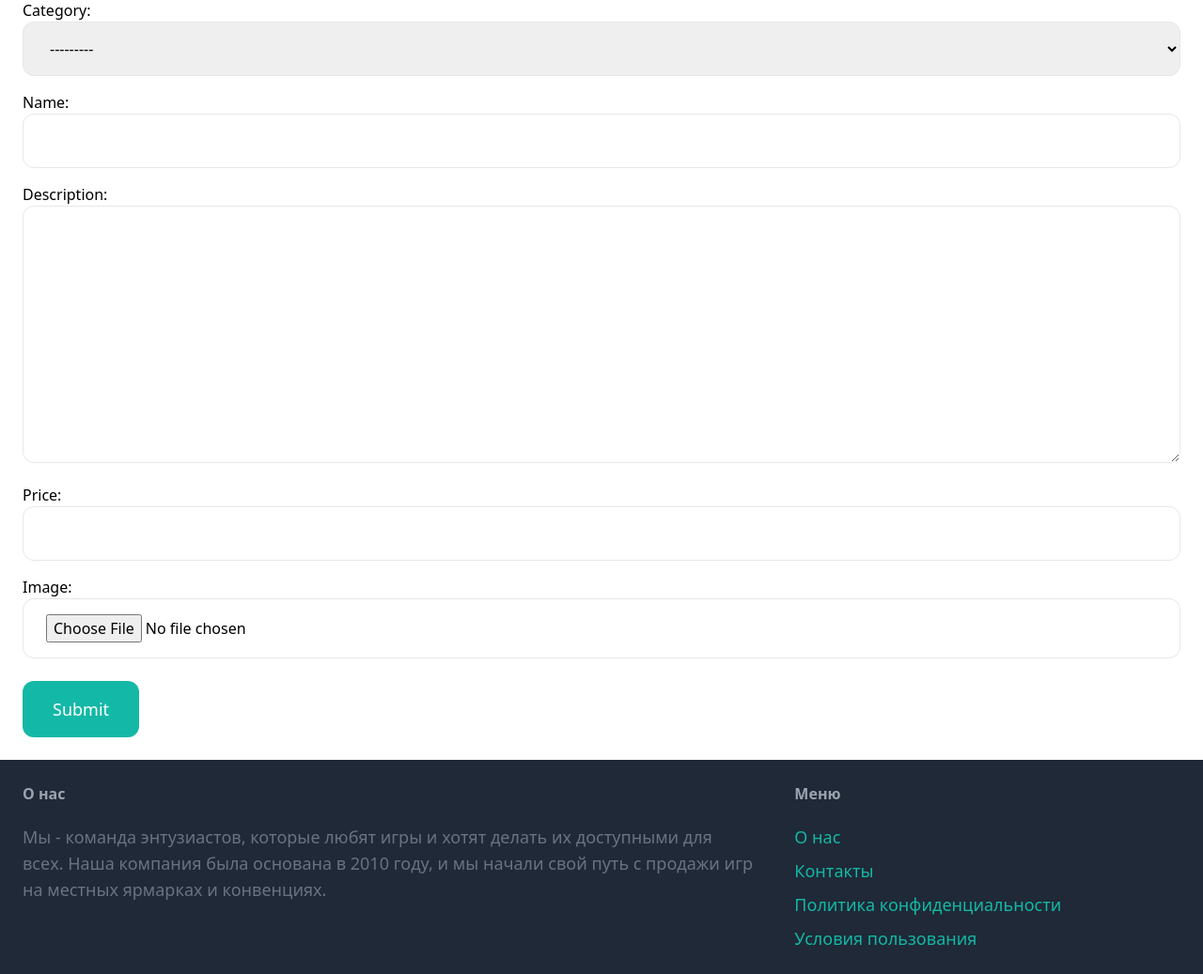
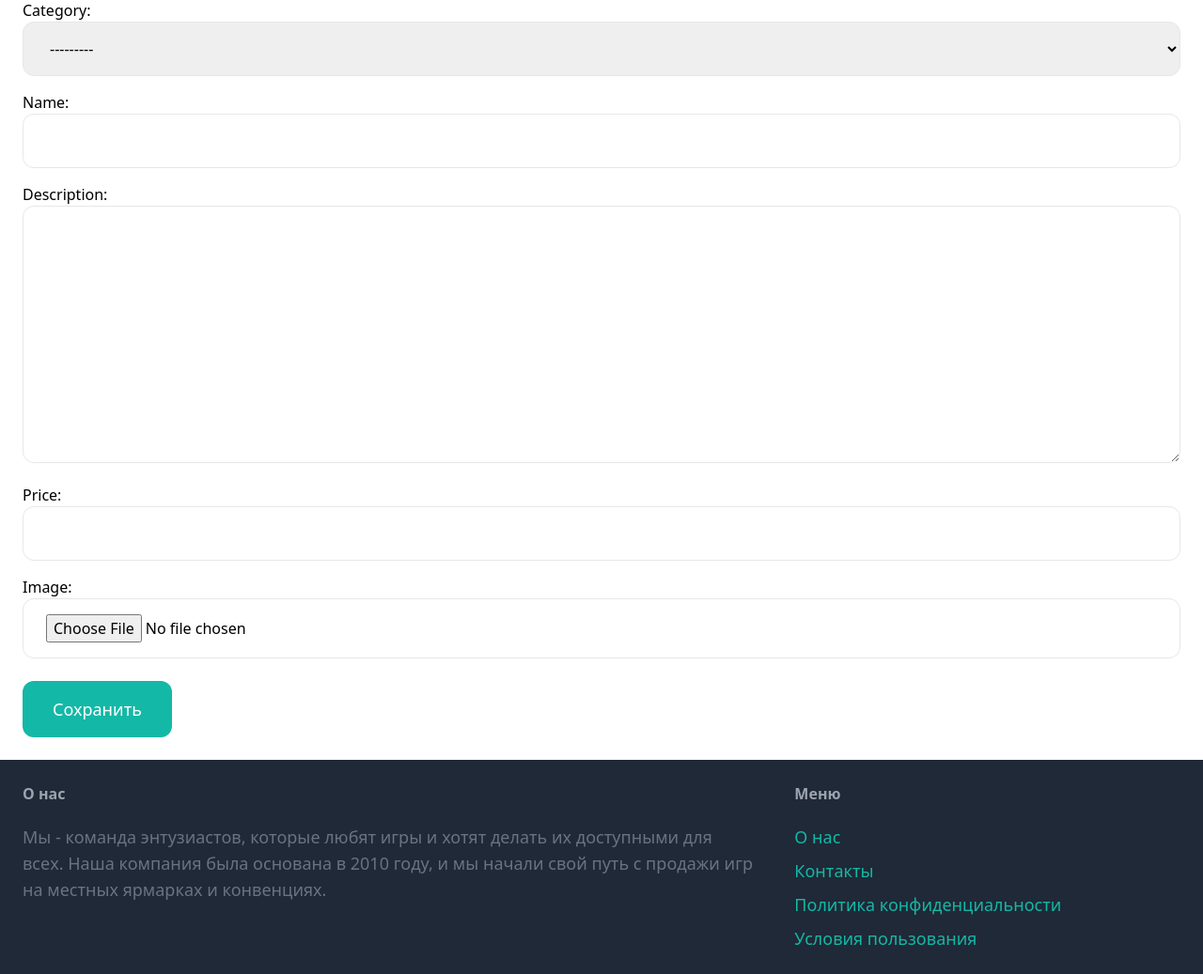
Before and after one commit to Inactive0/gshop-main, a Django app: page /items/new/ in a window 1280 px wide. Shown: the part 162-1199 px from the top of the page at 94% size. Run offline with Django 4.2, Linux system fonts and the light colour scheme; the visitor is signed in with stand-in values (Sample User, id 1); data that the repository does not hold is empty; some libraries are stand-ins or nearby versions.

Commit message:
Некоторые изменения

```diff
--- a/item/templates/item/form.html
+++ b/item/templates/item/form.html
@@ -22,6 +22,6 @@
         </div>
     {% endif %}
 
-    <button class="mt-6 py-4 px-8 text-lg bg-teal-500 hover:bg-teal-700 rounded-xl text-white">Submit</button>
+    <button class="mt-6 py-4 px-8 text-lg bg-teal-500 hover:bg-teal-700 rounded-xl text-white">Сохранить</button>
 </form>
 {% endblock %}
--- a/item/templates/item/items.html
+++ b/item/templates/item/items.html
@@ -1,6 +1,6 @@
 {% extends 'core/base.html' %}
 
-{% block title %}Items{% endblock %}
+{% block title %}Товар{% endblock %}
 
 {% block content %}
     <div class="pb-6 grid grid-cols-4 gap-4 bg-gray-100">
```
